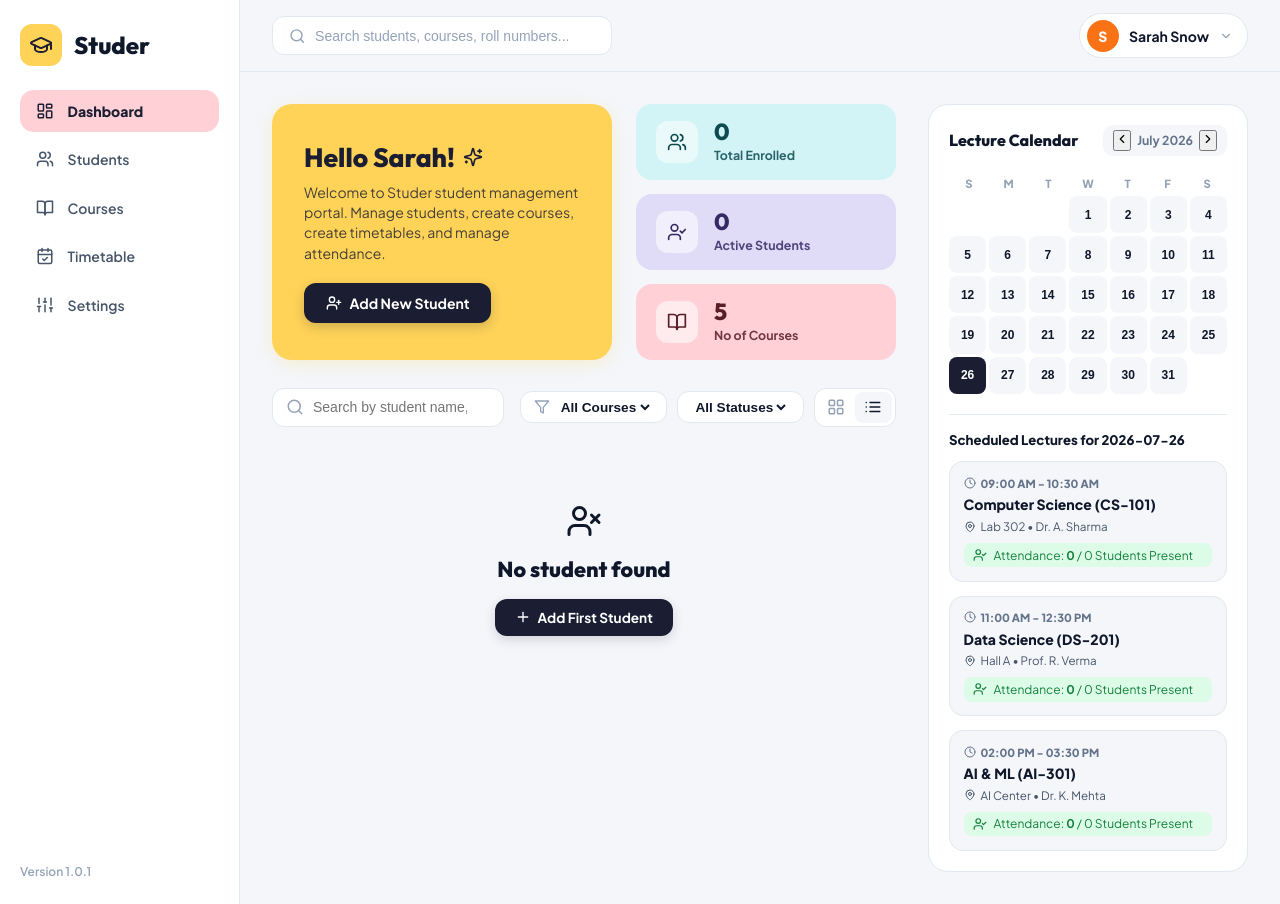
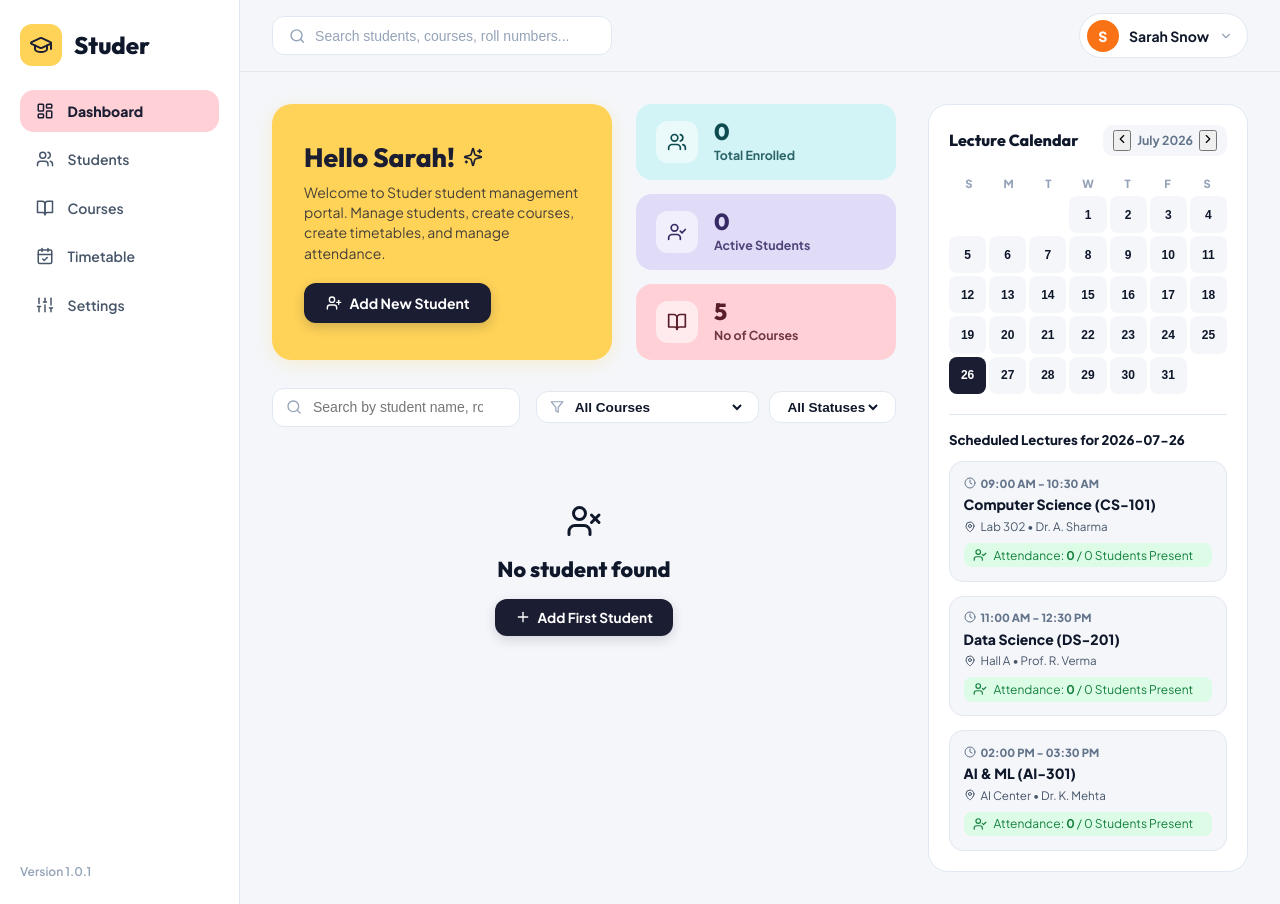
Before and after one commit to vedantwankhade123/Studer, a React (Vite) app: page / in a window 1280 px wide. Built offline with nearby package versions, Linux system fonts and the light colour scheme.

Commit message:
Refactor: Remove grid/list view toggle option and default strictly to list view

```diff
--- a/src/App.jsx
+++ b/src/App.jsx
@@ -14,7 +14,6 @@ import { StudentDetailModal } from './components/StudentDetailModal';
 
 export function App() {
   const [activeTab, setActiveTab] = useState('dashboard');
-  const [viewMode, setViewMode] = useState('list');
 
   const renderTabContent = () => {
     switch (activeTab) {
@@ -28,8 +27,8 @@ export function App() {
               </div>
 
               <div className="directory-section">
-                <FilterBar viewMode={viewMode} setViewMode={setViewMode} />
-                <StudentList viewMode={viewMode} />
+                <FilterBar />
+                <StudentList />
               </div>
             </div>
 
@@ -43,8 +42,8 @@ export function App() {
         return (
           <div className="dashboard-content-canvas single-column-canvas">
             <div className="directory-section full-width-directory">
-              <FilterBar viewMode={viewMode} setViewMode={setViewMode} />
-              <StudentList viewMode={viewMode} />
+              <FilterBar />
+              <StudentList />
             </div>
           </div>
         );
--- a/src/components/FilterBar.jsx
+++ b/src/components/FilterBar.jsx
@@ -3,52 +3,43 @@ import { useSelector, useDispatch } from 'react-redux';
 import {
   setSearchQuery,
   setCourseFilter,
-  setStatusFilter,
-  clearFilters
+  setStatusFilter
 } from '../features/students/studentsSlice';
-import { Search, Filter, X, LayoutGrid, List } from 'lucide-react';
+import { Search, Filter, X } from 'lucide-react';
 
-export const FilterBar = ({ viewMode, setViewMode }) => {
+export const FilterBar = () => {
   const dispatch = useDispatch();
-
-  const { searchQuery, courseFilter, statusFilter, list } = useSelector((state) => state.students);
-
-  const availableCourses = ['All', ...new Set(list.map((s) => s.course))];
-
-  const hasActiveFilters = searchQuery !== '' || courseFilter !== 'All' || statusFilter !== 'All';
+  const { searchQuery, courseFilter, statusFilter } = useSelector((state) => state.students);
+  const coursesList = useSelector((state) => state.courses.list);
 
   return (
     <div className="filter-bar">
       <div className="search-input-wrapper">
-        <Search className="search-icon" size={18} />
+        <Search size={16} className="search-icon" />
         <input
           type="text"
           placeholder="Search by student name, roll no, email or course..."
           value={searchQuery}
           onChange={(e) => dispatch(setSearchQuery(e.target.value))}
-          className="search-input"
         />
         {searchQuery && (
-          <button
-            className="clear-search-btn"
-            onClick={() => dispatch(setSearchQuery(''))}
-          >
-            <X size={16} />
+          <button className="clear-search-btn" onClick={() => dispatch(setSearchQuery(''))}>
+            <X size={14} />
           </button>
         )}
       </div>
 
       <div className="filter-controls">
         <div className="filter-group">
-          <Filter size={16} className="filter-icon" />
+          <Filter size={14} className="filter-icon" />
           <select
             value={courseFilter}
             onChange={(e) => dispatch(setCourseFilter(e.target.value))}
             className="filter-select"
           >
             <option value="All">All Courses</option>
-            {availableCourses.filter(c => c !== 'All').map((course) => (
-              <option key={course} value={course}>{course}</option>
+            {coursesList.map((c) => (
+              <option key={c.id} value={c.name}>{c.name}</option>
             ))}
           </select>
         </div>
@@ -65,32 +56,6 @@ export const FilterBar = ({ viewMode, setViewMode }) => {
             <option value="On Leave">On Leave</option>
           </select>
         </div>
-
-        {hasActiveFilters && (
-          <button
-            className="btn btn-text"
-            onClick={() => dispatch(clearFilters())}
-          >
-            <X size={14} /> Clear Filters
-          </button>
-        )}
-
-        <div className="view-toggle">
-          <button
-            className={`toggle-btn ${viewMode === 'grid' ? 'active' : ''}`}
-            onClick={() => setViewMode('grid')}
-            title="Grid View"
-          >
-            <LayoutGrid size={18} />
-          </button>
-          <button
-            className={`toggle-btn ${viewMode === 'list' ? 'active' : ''}`}
-            onClick={() => setViewMode('list')}
-            title="List View"
-          >
-            <List size={18} />
-          </button>
-        </div>
       </div>
     </div>
   );
--- a/src/components/StudentList.jsx
+++ b/src/components/StudentList.jsx
@@ -4,7 +4,7 @@ import { StudentCard } from './StudentCard';
 import { openAddModal, clearFilters } from '../features/students/studentsSlice';
 import { UserX, Plus } from 'lucide-react';
 
-export const StudentList = ({ viewMode }) => {
+export const StudentList = () => {
   const dispatch = useDispatch();
 
   const { list, searchQuery, courseFilter, statusFilter } = useSelector((state) => state.students);
@@ -51,9 +51,9 @@ export const StudentList = ({ viewMode }) => {
         <span className="info-text">Showing {filteredStudents.length} of {list.length} total</span>
       </div>
 
-      <div className={viewMode === 'grid' ? 'students-grid' : 'students-rows-view'}>
+      <div className="students-rows-view">
         {filteredStudents.map((student, idx) => (
-          <StudentCard key={student.id} student={student} viewMode={viewMode} index={idx} />
+          <StudentCard key={student.id} student={student} viewMode="list" index={idx} />
         ))}
       </div>
     </div>
```
